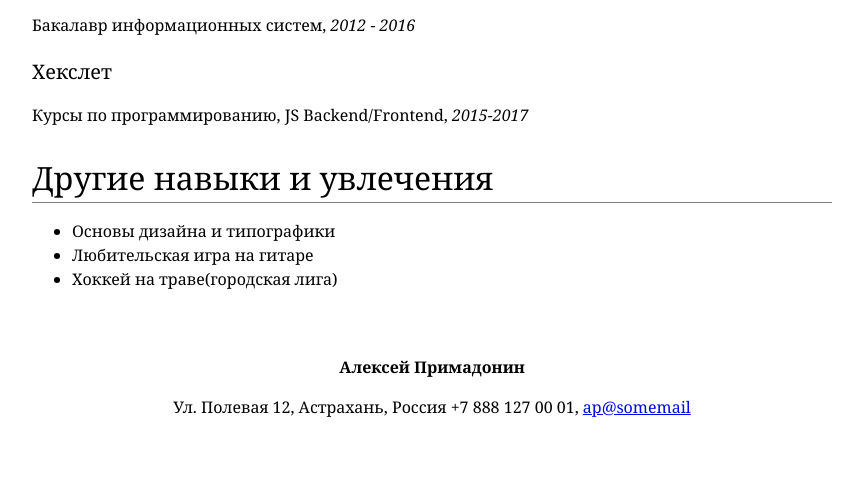
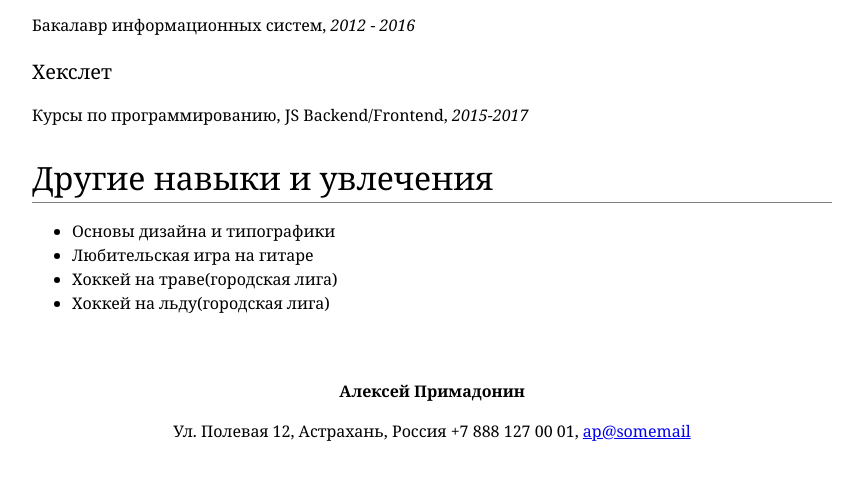
Before and after one commit to rodomed/hexlet, a plain HTML site: page index.html in a window 1280 px wide. Shown: the part 792-1271 px from the top of the page, without its empty margins (208-1071 px from the left). Drawn offline with Linux system fonts and the light colour scheme.

Commit message:
изменил ветку "master"

```diff
--- a/index.html
+++ b/index.html
@@ -75,6 +75,7 @@
                     <li>Основы дизайна и типографики</li>
                     <li>Любительская игра на гитаре</li>
                     <li>Хоккей на траве(городская лига)</li>
+                    <li>Хоккей на льду(городская лига)</li>
                 </ul>
         </section>
     </div>
```
